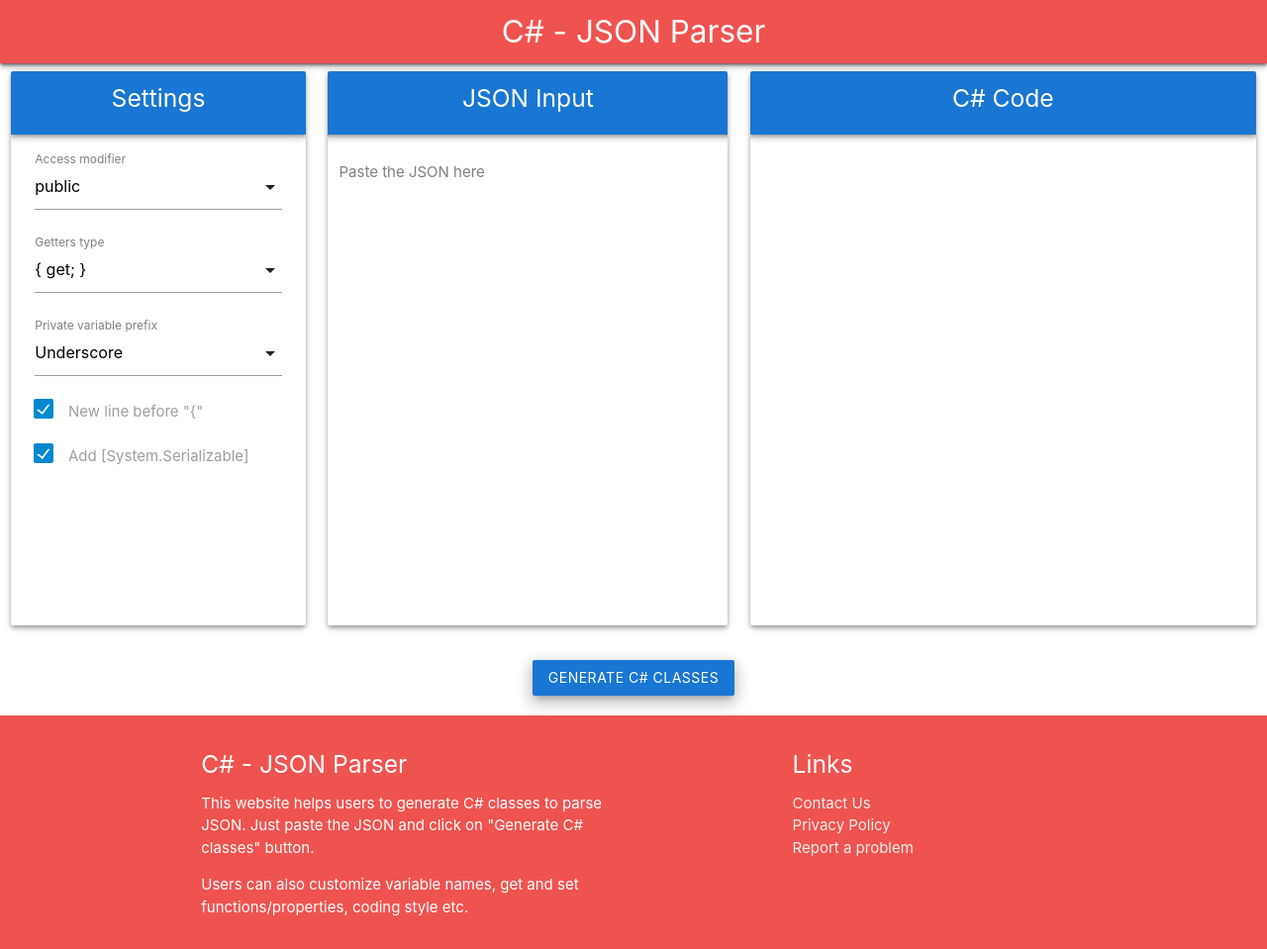
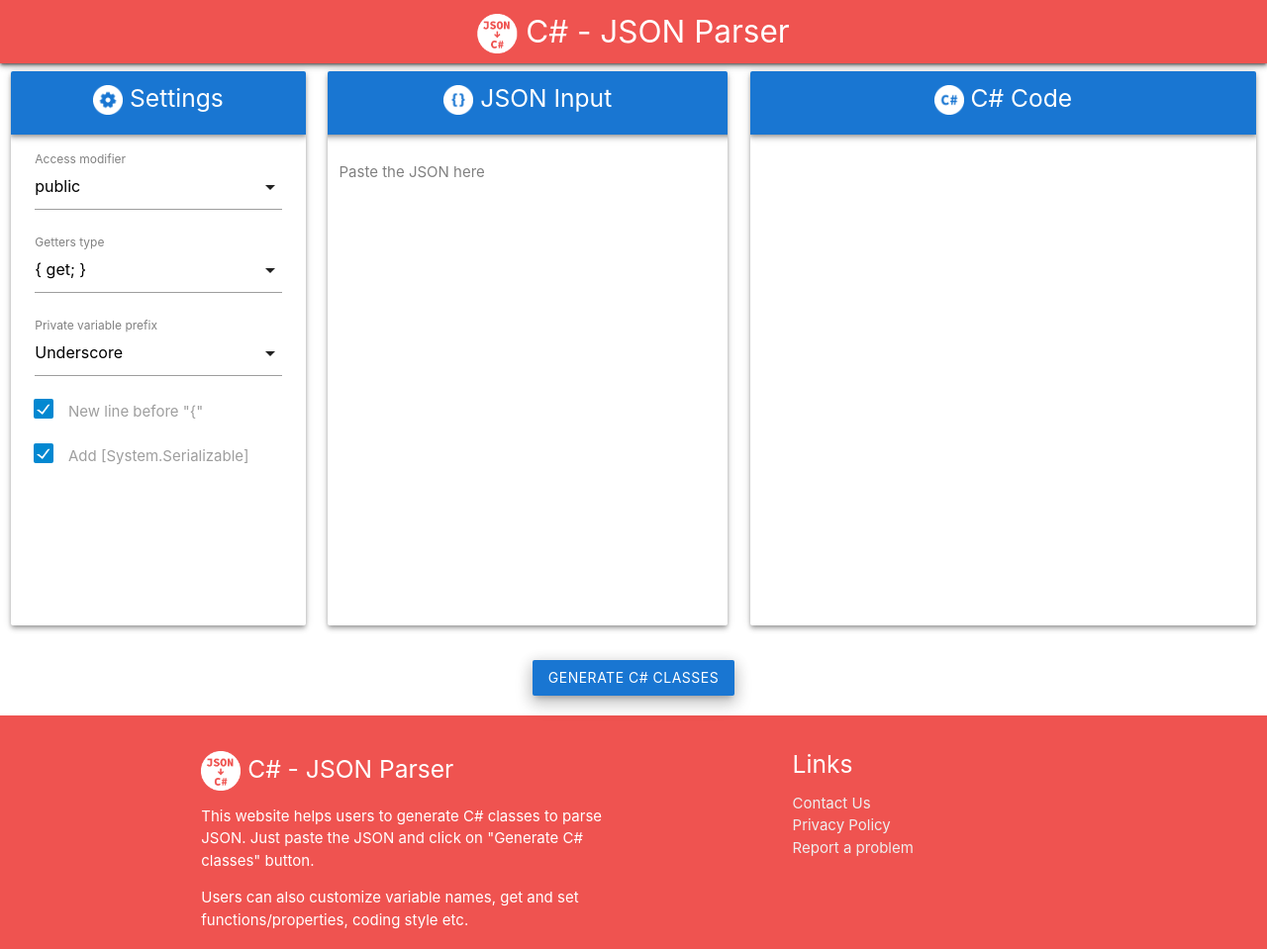
Before and after one commit to haripriyaaithal/csharp-json-parser-tool, a plain HTML site: page public/index.html in a window 1280 px wide. Shown: the top 959 px of the page at 99% size. Drawn offline with nearby package versions, Linux system fonts and the light colour scheme.

Commit message:
Added icons

```diff
--- a/public/css/style.css
+++ b/public/css/style.css
@@ -125,3 +125,15 @@ main {
     opacity: 0.5;
   }
 }
+
+.custom-icon {
+  vertical-align: middle;
+  width: 30px;
+  height: 30px;
+}
+
+.nav-icon {
+  vertical-align: middle;
+  width: 40px;
+  height: 40px;
+}
--- a/public/index.html
+++ b/public/index.html
@@ -6,7 +6,7 @@
       <link rel="stylesheet" href="https://fonts.googleapis.com/icon?family=Material+Icons" />
       <link rel="stylesheet" href="https://cdnjs.cloudflare.com/ajax/libs/materialize/1.0.0/css/materialize.min.css" />
       <link rel="stylesheet" href="css/style.css" />
-
+      <link rel="icon" type="image/png" href="images/favicon.png">
       <meta name="viewport" content="width=device-width, initial-scale=1.0" />
 
    </head>
@@ -14,7 +14,8 @@
       <header>
          <nav>
             <div class="nav-wrapper red lighten-1 z-depth-2">
-               <a href="#" class="brand-logo center">C# - JSON Parser</a>
+               <a href="/" class="brand-logo center">
+                  <img src="images/favicon.png" class="nav-icon"/> C# - JSON Parser</a>
             </div>
          </nav>
       </header>
@@ -24,7 +25,10 @@
             <div class="col l3 m12 s12">
                <div class="card-panel custom-card z-depth-2">
                   <div class="blue darken-2 card-title-custom z-depth-2">
-                     <h5 class="white-text center" style="margin: auto; padding: 15px;">Settings</h5>
+                     <h5 class="white-text center" style="margin: auto; padding: 15px;">
+                        <img src="images/settings.png" class="custom-icon"/>
+                        Settings
+                     </h5>
                   </div>
                   <div class="row" style="margin-top: 40px;">
                     <div class="input-field col s12">
@@ -72,7 +76,10 @@
             <div class="col l4 m12 s12">
                <div class="card-panel custom-card z-depth-2" style="padding-left: 0px; padding-right: 0;">
                   <div class="blue darken-2 card-title-custom z-depth-2">
-                     <h5 class="white-text center card-title-text">JSON Input</h5>
+                     <h5 class="white-text center card-title-text">
+                         <img src="images/json.png" class="custom-icon"/>
+                        JSON Input
+                     </h5>
                   </div>
                   <div class="input-field col s12 scroll-view" style="margin-top: 40px; overflow: hidden;">
                      <textarea id="json-input"  style="resize: none; height: 100%;border: none;"></textarea>
@@ -84,7 +91,10 @@
             <div class="col l5 m12 s12">
                <div class="card-panel custom-card z-depth-2">
                   <div class="blue darken-2 card-title-custom z-depth-2" >
-                     <h5 class="white-text center card-title-text">C# Code</h5>
+                     <h5 class="white-text center card-title-text">
+                        <img src="images/csharp.png" class="custom-icon"/>
+                        C# Code
+                     </h5>
                   </div>
                   <div class="scroll-view">
                      <div class="loader" id="loader">
@@ -109,7 +119,10 @@
          <div class="container">
             <div class="row">
                <div class="col l6 s12">
-                  <h5 class="white-text">C# - JSON Parser</h5>
+                  <h5 class="white-text">
+                     <img src="images/favicon.png" class="nav-icon"/>
+                     C# - JSON Parser
+                  </h5>
                   <p class="grey-text text-lighten-4">
                   <p>This website helps users to generate C# classes to parse JSON. Just paste the JSON and click on "Generate C# classes" button. </p>
                   <p>Users can also customize variable names, get and set functions/properties, coding style etc.</p>
```
Also changed, not shown: public/images/csharp.png (added), public/images/favicon.png (added), public/images/json.png (added), public/images/settings.png (added).
